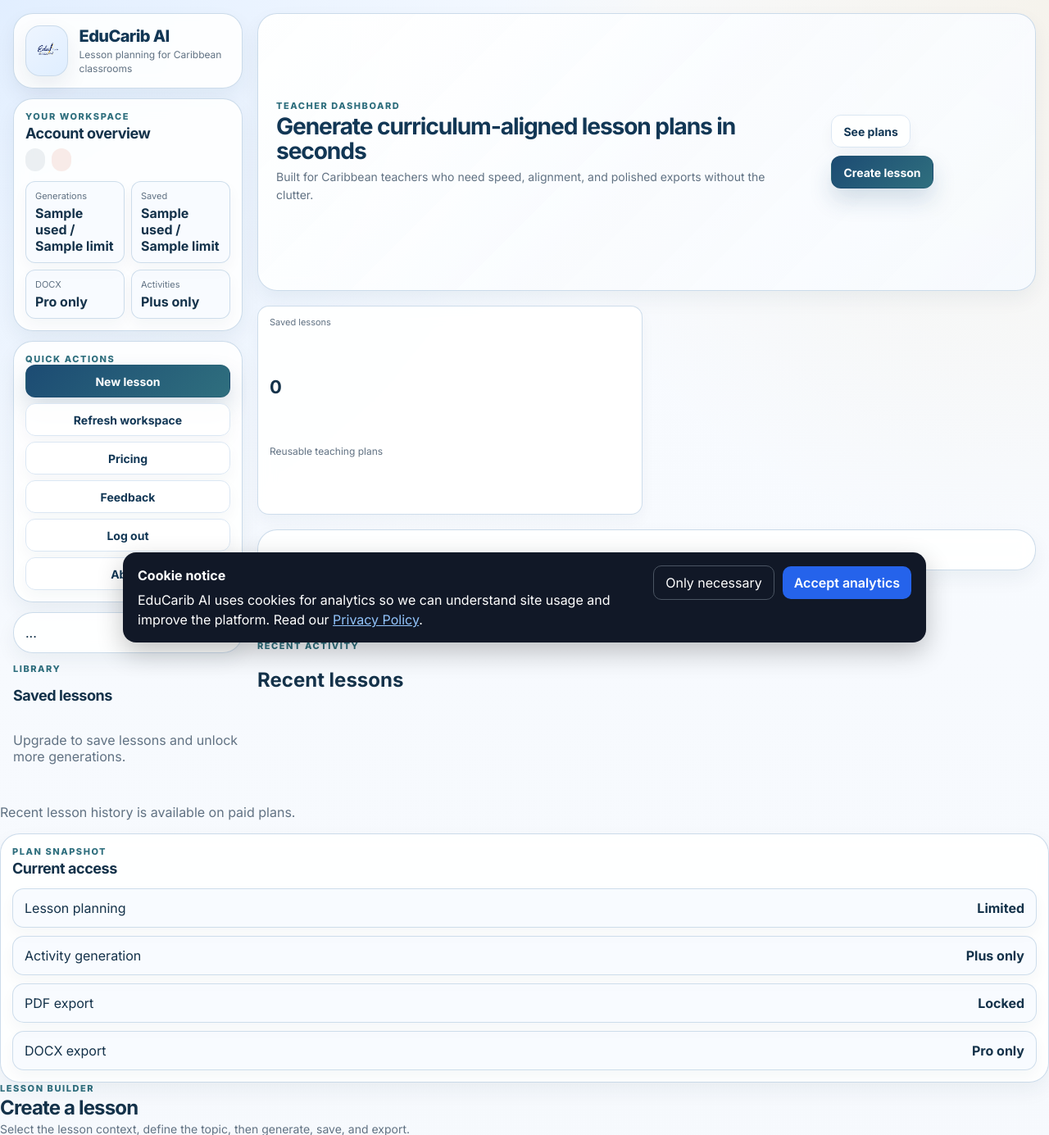
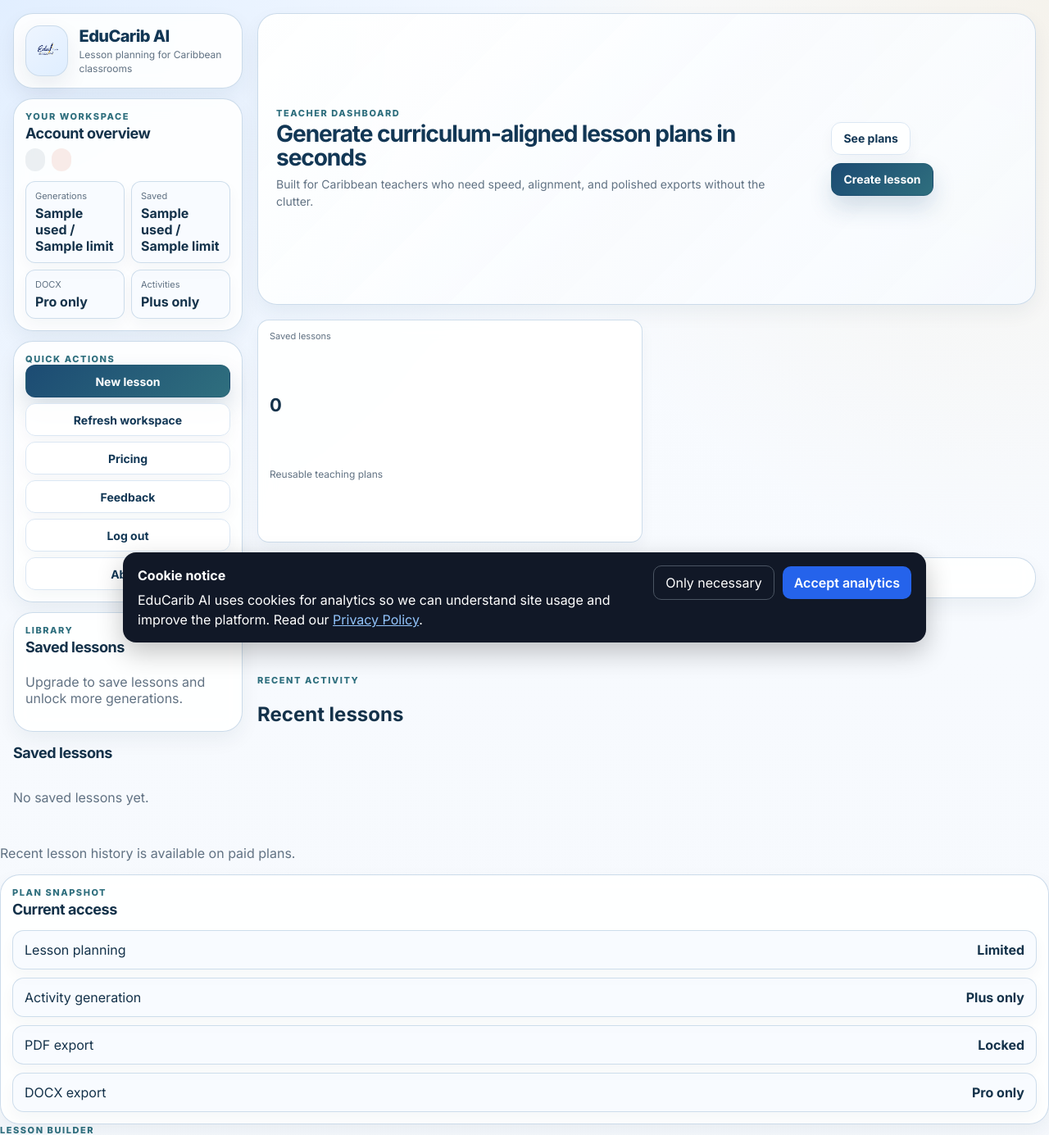
Before and after one commit to Mcubed-3/EduCaribedu, a FastAPI app: template app/templates/index.html in a window 1280 px wide. Shown: the top 1385 px of the page at 82% size. Run offline with FastAPI, Linux system fonts and the light colour scheme; the template is opened without the code that fills it: most values are stand-ins (such as "Sample title", 1, 10 or a date in 2020).

Commit message:
Fix guest layout + remove invalid framework loader

```diff
--- a/app/engine_state.py
+++ b/app/engine_state.py
@@ -1,8 +1,6 @@
 from __future__ import annotations
 
 from .curriculum_engine import CurriculumEngine
-import json
-import os
 
 engine = CurriculumEngine()
 
--- a/app/templates/index.html
+++ b/app/templates/index.html
@@ -85,7 +85,9 @@
         <div class="sidebar-kicker">Your workspace</div>
         <h3 class="sidebar-title">Account overview</h3>
 
+        {% if current_user.role != "guest" %}
         <div class="account-email">{{ current_user.email }}</div>
+        {% endif %}
 
         <div class="badge-row">
           {% if current_user.plan == "guest" %}
@@ -169,10 +171,13 @@
 
       {% if current_user.role != "guest" %}
       <section class="sidebar-card sidebar-lessons">
-...
+        <div class="sidebar-kicker">Library</div>
+        <h3 class="sidebar-title">Saved lessons</h3>
+        <div id="savedLessonsList" class="saved-lessons-list">
+          <p class="muted">No saved lessons yet.</p>
+        </div>
       </section>
       {% endif %}
-        <div class="sidebar-kicker">Library</div>
         <h3 class="sidebar-title">Saved lessons</h3>
         <div id="savedLessonsList" class="saved-lessons-list">
           <p class="muted">No saved lessons yet.</p>
```
